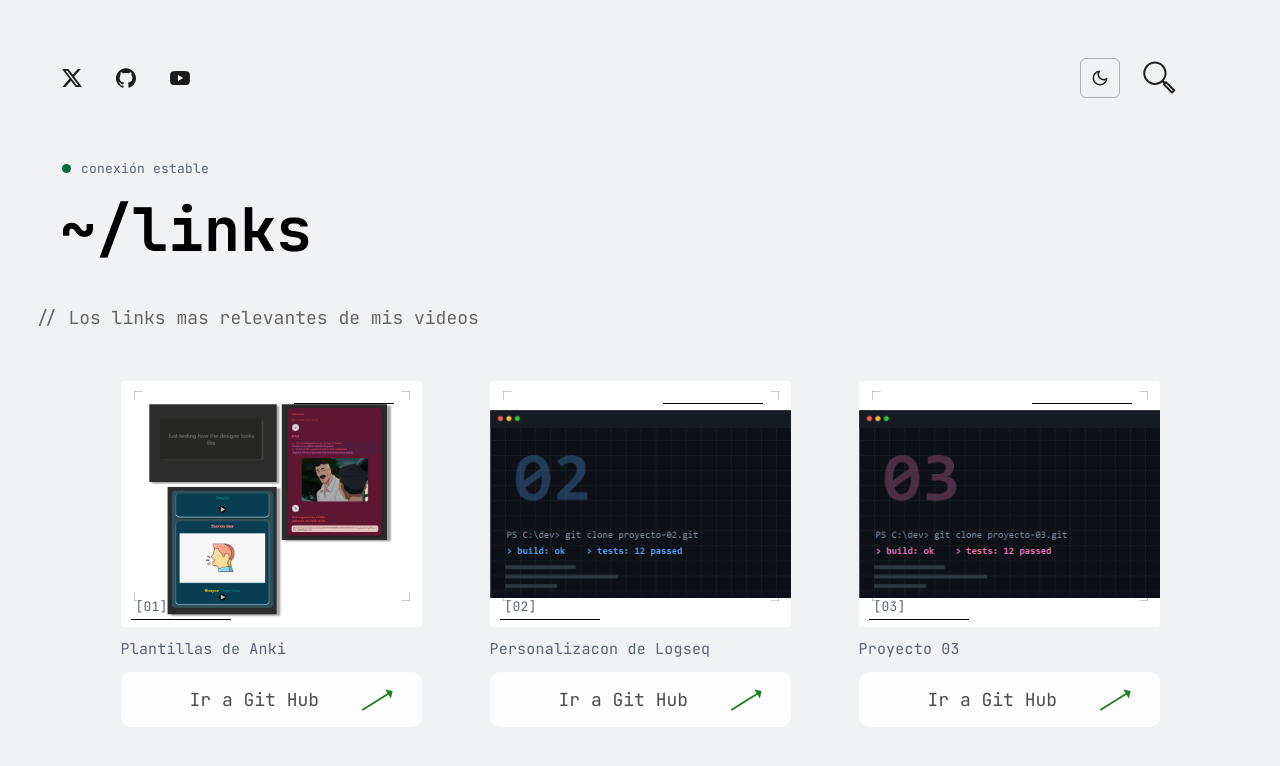
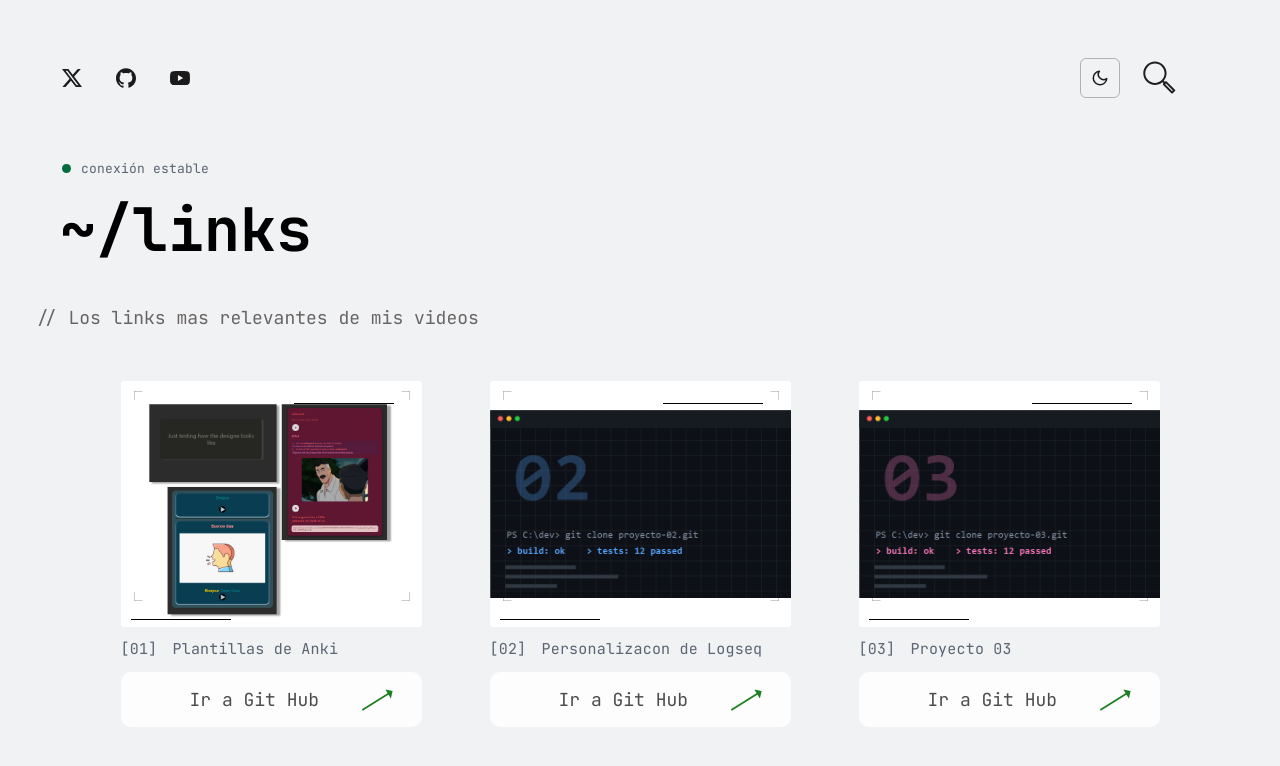
Before and after one commit to Ashtodev/Links, a plain HTML site: page index.html in a window 1280 px wide. Drawn offline with Linux system fonts and the light colour scheme.

Commit message:
Add card search and move index next to title

```diff
--- a/css/style.css
+++ b/css/style.css
@@ -389,12 +389,7 @@ body {
 }
 
 .card__index {
-  position: absolute;
-  bottom: 11px;
-  left: 15px;
-  font-size: 13px;
-  line-height: 1.5;
-  letter-spacing: 0.2px;
+  margin-right: 6px;
   color: var(--card-index);
 }
 
@@ -557,10 +552,6 @@ body {
     left: 7px;
   }
 
-  .card__index {
-    display: none;
-  }
-
   .card__title {
     margin-top: 10px;
     font-size: 13px;
--- a/index.html
+++ b/index.html
@@ -79,7 +79,7 @@
       <h1 class="title">~/links</h1>
 
       <p class="subtitle subtitle--desktop">// Los links mas relevantes de mis videos</p>
-      <p class="subtitle subtitle--mobile">// Los links mas relevantes de mis vides</p>
+      <p class="subtitle subtitle--mobile">// Los links mas relevantes de mis videos</p>
 
       <span class="rule" aria-hidden="true"></span>
 
@@ -92,9 +92,8 @@
             </svg>
             <span class="card__line card__line--top" aria-hidden="true"></span>
             <span class="card__line card__line--bottom" aria-hidden="true"></span>
-            <span class="card__index">[01]</span>
           </div>
-          <h2 class="card__title">Plantillas de Anki</h2>
+          <h2 class="card__title"><span class="card__index">[01]</span> Plantillas de Anki</h2>
           <a class="card__btn" href="https://github.com/Ashtodev/Anki-Templates" target="_blank" rel="noopener noreferrer">
             <span class="card__btn-label">Ir a Git Hub</span>
             <svg class="card__arrow" viewBox="-27 3462 38.5 26" width="34" height="23" fill="none" aria-hidden="true">
@@ -111,9 +110,8 @@
             </svg>
             <span class="card__line card__line--top" aria-hidden="true"></span>
             <span class="card__line card__line--bottom" aria-hidden="true"></span>
-            <span class="card__index">[02]</span>
           </div>
-          <h2 class="card__title">Personalizacon de Logseq</h2>
+          <h2 class="card__title"><span class="card__index">[02]</span> Personalizacon de Logseq</h2>
           <a class="card__btn" href="https://github.com/usuario/proyecto-02" target="_blank" rel="noopener noreferrer">
             <span class="card__btn-label">Ir a Git Hub</span>
             <svg class="card__arrow" viewBox="-27 3462 38.5 26" width="34" height="23" fill="none" aria-hidden="true">
@@ -130,9 +128,8 @@
             </svg>
             <span class="card__line card__line--top" aria-hidden="true"></span>
             <span class="card__line card__line--bottom" aria-hidden="true"></span>
-            <span class="card__index">[03]</span>
           </div>
-          <h2 class="card__title">Proyecto 03</h2>
+          <h2 class="card__title"><span class="card__index">[03]</span> Proyecto 03</h2>
           <a class="card__btn" href="https://github.com/usuario/proyecto-03" target="_blank" rel="noopener noreferrer">
             <span class="card__btn-label">Ir a Git Hub</span>
             <svg class="card__arrow" viewBox="-27 3462 38.5 26" width="34" height="23" fill="none" aria-hidden="true">
--- a/js/main.js
+++ b/js/main.js
@@ -61,8 +61,7 @@
 
   function cardSearchText(card) {
     var title = card.querySelector('.card__title');
-    var index = card.querySelector('.card__index');
-    return normalize((title ? title.textContent : '') + ' ' + (index ? index.textContent : ''));
+    return normalize(title ? title.textContent : '');
   }
 
   function filterCards() {
```
